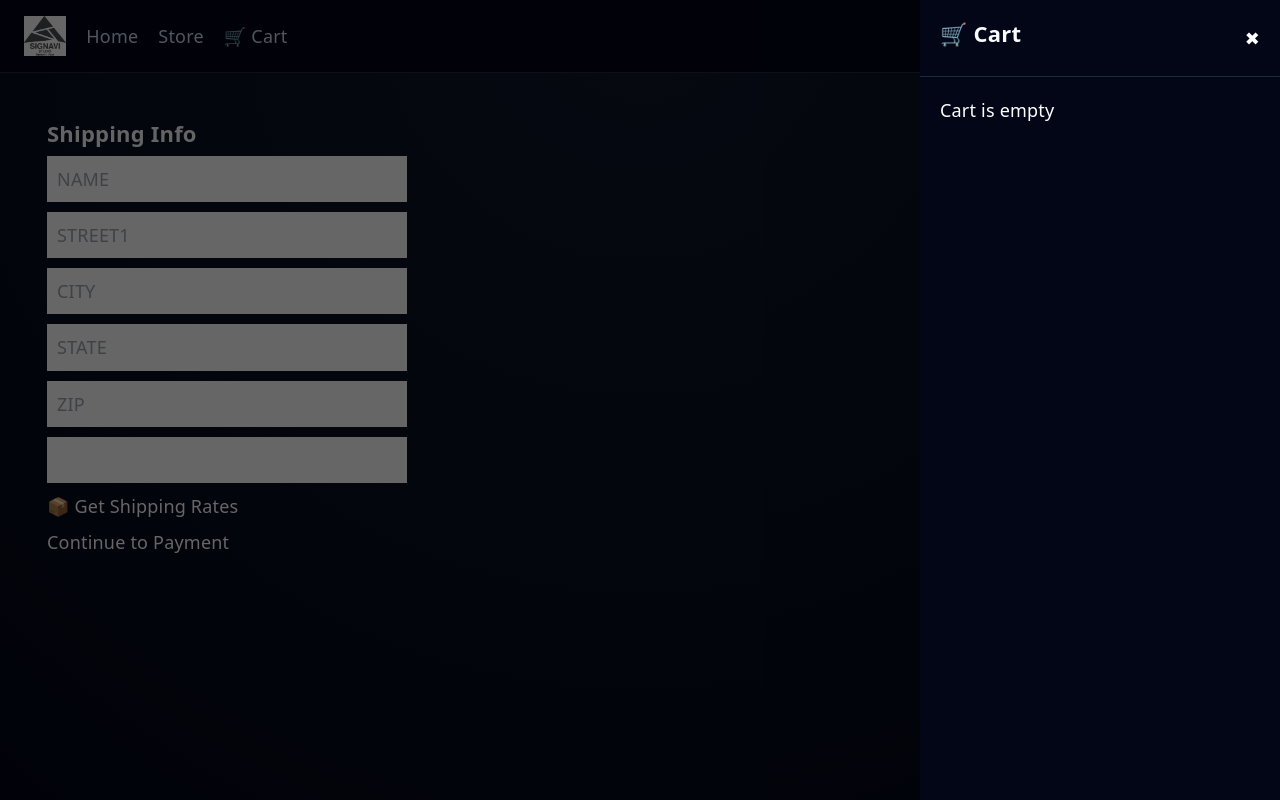
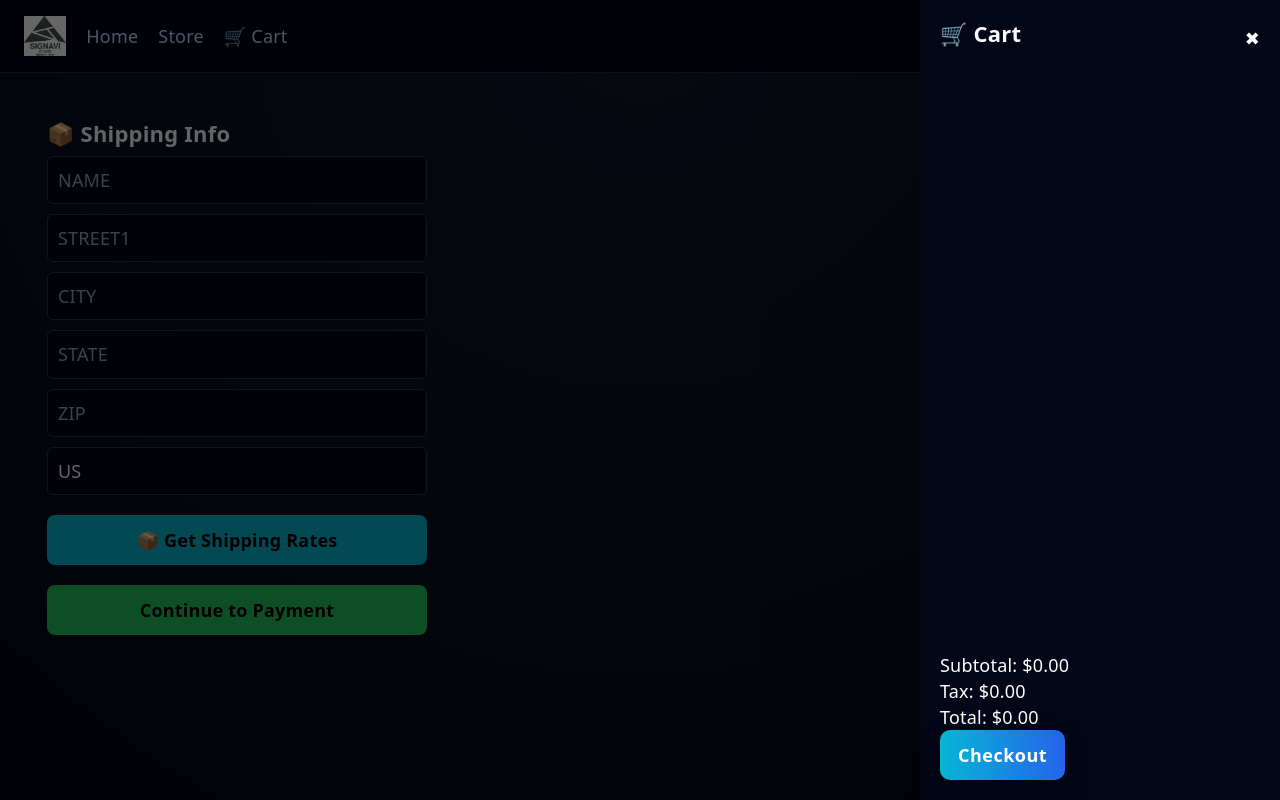
Before and after one commit to outlandi-co/signavi-studio, a React (Vite) app: page /client-checkout/1 in a window 1280 px wide. Both pictures are taken after a click on the button "🛒 Cart". Built offline with nearby package versions, Linux system fonts and the light colour scheme.

Commit message:
feat: shipping checkout page + zip + rates + validation

```diff
--- a/src/components/CartDrawer.jsx
+++ b/src/components/CartDrawer.jsx
@@ -6,8 +6,7 @@ import { useState, useMemo } from "react"
 
 export default function CartDrawer({ isOpen, onClose }) {
 
-  const { cart, removeFromCart, updateQuantity, clearCart } = useCart()
-
+  const { cart, removeFromCart, updateQuantity } = useCart()
   const [isRedirecting, setIsRedirecting] = useState(false)
 
   const safeClose = () => {
@@ -38,7 +37,7 @@ export default function CartDrawer({ isOpen, onClose }) {
 
   }, [cart])
 
-  /* ================= CHECKOUT ================= */
+  /* ================= FIXED CHECKOUT ================= */
   const handleCheckout = async () => {
     if (isRedirecting) return
 
@@ -59,46 +58,21 @@ export default function CartDrawer({ isOpen, onClose }) {
         return
       }
 
-      /* 🔥 BUILD ITEMS (FIXED WITH productId) */
-      const items = cart.map(item => {
-        const price = Number(
-          item?.selectedVariant?.price ??
-          item?.variant?.price ??
-          item?.price ??
-          0
-        )
-
-        const productId =
-          item.productId ||
-          item._id ||
-          item.id
-
-        if (!productId) {
-          console.error("❌ Missing productId on item:", item)
-          throw new Error("Missing productId")
-        }
-
-        return {
-          productId, // 🔥 FIX
+      const items = cart.map(item => ({
+        productId: item.productId || item._id || item.id,
         name: item.name,
         quantity: Number(item.quantity || 1),
-          price,
+        price: Number(item.price || 0),
         variant: {
           color: item?.selectedVariant?.color || "",
           size: item?.selectedVariant?.size || ""
         }
-        }
-      })
+      }))
 
-      /* 🔥 CALCULATE TOTALS */
-      const subtotal = items.reduce((sum, i) => {
-        return sum + (i.price * i.quantity)
-      }, 0)
+      const subtotal = items.reduce((sum, i) => sum + (i.price * i.quantity), 0)
+      const tax = subtotal * 0.0825
 
-      const taxRate = 0.0825
-      const tax = subtotal * taxRate
-
-      const payload = {
+      const orderRes = await api.post("/orders", {
         customerName: storedUser?.name || "Guest",
         email: storedUser.email,
         items,
@@ -107,162 +81,69 @@ export default function CartDrawer({ isOpen, onClose }) {
         tax,
         price: subtotal,
         finalPrice: subtotal + tax
-      }
+      })
 
-      console.log("🔥 FIXED ORDER PAYLOAD:", payload)
+      const orderId = orderRes?.data?.data?._id
 
-      /* 🔥 CREATE ORDER */
-      const orderRes = await api.post("/orders", payload)
+      if (!orderId) throw new Error("Order ID missing")
 
-      const orderId =
-        orderRes?.data?.data?._id ||
-        orderRes?.data?._id
+      console.log("➡️ Redirecting to shipping step:", orderId)
 
-      if (!orderId) {
-        throw new Error("Order ID missing")
-      }
-
-      /* 🔥 CREATE PAYMENT LINK */
-      const paymentRes = await api.post(`/square/create-payment/${orderId}`)
-      const url = paymentRes?.data?.url
-
-      if (!url) {
-        throw new Error("No payment URL returned")
-      }
-
-      console.log("💳 REDIRECTING:", url)
-
-      /* 🔥 CLEAR CART */
-      clearCart()
-      localStorage.removeItem("cart")
-
-      window.location.href = url
+      /* 🔥 KEY CHANGE */
+      window.location.href = `/client-checkout/${orderId}`
 
     } catch (err) {
       console.error("❌ CHECKOUT ERROR:", err)
-      alert(err?.response?.data?.message || err.message || "Checkout failed")
+      alert(err?.message || "Checkout failed")
       setIsRedirecting(false)
     }
   }
 
   return (
     <>
-      {/* BACKDROP */}
-      <div
-        onClick={safeClose}
-        style={{
-          position: "fixed",
-          inset: 0,
-          background: "rgba(0,0,0,0.6)",
-          opacity: isOpen ? 1 : 0,
-          pointerEvents: isOpen ? "auto" : "none",
-          zIndex: 900
-        }}
-      />
+      <div onClick={safeClose} style={{
+        position: "fixed", inset: 0, background: "rgba(0,0,0,0.6)",
+        opacity: isOpen ? 1 : 0, pointerEvents: isOpen ? "auto" : "none", zIndex: 900
+      }}/>
 
-      {/* DRAWER */}
       <div style={{
-        position: "fixed",
-        right: 0,
-        top: 0,
-        width: 360,
-        height: "100%",
-        background: "#020617",
-        transform: isOpen ? "translateX(0)" : "translateX(100%)",
-        transition: "0.3s ease",
-        display: "flex",
-        flexDirection: "column",
-        color: "white",
-        zIndex: 1000
+        position: "fixed", right: 0, top: 0, width: 360, height: "100%",
+        background: "#020617", transform: isOpen ? "translateX(0)" : "translateX(100%)",
+        transition: "0.3s", display: "flex", flexDirection: "column", color: "white", zIndex: 1000
       }}>
 
-        {/* HEADER */}
-        <div style={{
-          padding: 20,
-          display: "flex",
-          justifyContent: "space-between",
-          borderBottom: "1px solid #1e293b"
-        }}>
+        <div style={{ padding: 20, display: "flex", justifyContent: "space-between" }}>
           <h2>🛒 Cart</h2>
           <button onClick={safeClose}>✖</button>
         </div>
 
-        {/* CART ITEMS */}
         <div style={{ flex: 1, overflowY: "auto", padding: 20 }}>
-          {cart.length === 0 && <p>Cart is empty</p>}
-
-          {cart.map((item, index) => {
-            const price = Number(
-              item?.selectedVariant?.price ??
-              item?.variant?.price ??
-              item?.price ??
-              0
-            )
-
-            const qty = Number(item?.quantity || 1)
-            const lineTotal = price * qty
-            const id = item.productId || item._id
+          {cart.map((item, i) => {
+            const price = Number(item.price || 0)
+            const qty = Number(item.quantity || 1)
 
             return (
-              <div key={index} style={{
-                display: "flex",
-                gap: 10,
-                marginBottom: 16,
-                borderBottom: "1px solid #1e293b",
-                paddingBottom: 10
-              }}>
-                <SafeImage
-                  src={item.image || "/placeholder.png"}
-                  alt={item.name}
-                  style={{ width: 60, height: 60 }}
-                />
-
-                <div style={{ flex: 1 }}>
-                  <strong>{item.name}</strong>
-
-                  <p style={{ fontSize: 12, opacity: 0.7 }}>
-                    {(item.selectedVariant || item.variant)?.color || "N/A"} /
-                    {(item.selectedVariant || item.variant)?.size || "N/A"}
-                  </p>
-
-                  <p>${price.toFixed(2)} × {qty}</p>
-
-                  <p style={{ color: "#22c55e", fontWeight: "bold" }}>
-                    ${lineTotal.toFixed(2)}
-                  </p>
-
-                  <div style={{ display: "flex", gap: 6 }}>
-                    <button onClick={() => updateQuantity(id, qty - 1)}>-</button>
-                    <span>{qty}</span>
-                    <button onClick={() => updateQuantity(id, qty + 1)}>+</button>
-                  </div>
-                </div>
-
-                <button onClick={() => removeFromCart(id)}>✖</button>
+              <div key={i} style={{ marginBottom: 12 }}>
+                <SafeImage src={item.image} style={{ width: 60 }} />
+                <p>{item.name}</p>
+                <p>${price} × {qty}</p>
+                <button onClick={() => updateQuantity(item._id, qty - 1)}>-</button>
+                <button onClick={() => updateQuantity(item._id, qty + 1)}>+</button>
+                <button onClick={() => removeFromCart(item._id)}>✖</button>
               </div>
             )
           })}
         </div>
 
-        {/* TOTALS */}
-        {cart.length > 0 && (
-          <div style={{ padding: 20, borderTop: "1px solid #1e293b" }}>
+        <div style={{ padding: 20 }}>
           <p>Subtotal: ${subtotal.toFixed(2)}</p>
           <p>Tax: ${tax.toFixed(2)}</p>
+          <h3>Total: ${total.toFixed(2)}</h3>
 
-            <h3 style={{ color: "#22c55e" }}>
-              Total: ${total.toFixed(2)}
-            </h3>
-
-            <Button
-              onClick={handleCheckout}
-              fullWidth
-              disabled={isRedirecting}
-            >
-              {isRedirecting ? "🔐 Connecting..." : "💳 Checkout"}
+          <Button onClick={handleCheckout} disabled={isRedirecting}>
+            {isRedirecting ? "Loading..." : "Checkout"}
           </Button>
         </div>
-        )}
 
       </div>
     </>
--- a/src/pages/ClientCheckout.jsx
+++ b/src/pages/ClientCheckout.jsx
@@ -17,44 +17,107 @@ export default function ClientCheckout() {
 
   const [rates, setRates] = useState([])
   const [selectedRate, setSelectedRate] = useState(null)
+  const [loadingRates, setLoadingRates] = useState(false)
+  const [saving, setSaving] = useState(false)
 
+  /* ================= HANDLE INPUT ================= */
   const handleChange = (e) => {
     setForm({ ...form, [e.target.name]: e.target.value })
   }
 
-  const getRates = async () => {
-    try {
-      const res = await api.post("/shipping/get-rates", {
-        address_to: form
-      })
-      setRates(res.data.rates || [])
-    } catch (err) {
-      console.error(err)
-      alert("Failed to get shipping rates")
+  /* ================= VALIDATE ================= */
+  const validateForm = () => {
+    const required = ["name", "street1", "city", "state", "zip", "country"]
+
+    for (let field of required) {
+      if (!form[field]) {
+        alert(`Missing ${field}`)
+        return false
       }
     }
 
+    return true
+  }
+
+  /* ================= GET SHIPPING RATES ================= */
+  const getRates = async () => {
+    try {
+      if (!validateForm()) return
+
+      setLoadingRates(true)
+
+      console.log("📦 Getting rates with:", form)
+
+      const res = await api.post("/shipping/create-shipment", {
+        address_to: form
+      })
+
+      console.log("📦 SHIPPING RESPONSE:", res.data)
+
+      // 🔥 normalize rates (in case API shape changes)
+      const incomingRates =
+        res.data?.rates ||
+        res.data?.shipment?.rates ||
+        []
+
+      if (!incomingRates.length) {
+        alert("No shipping rates found")
+      }
+
+      setRates(incomingRates)
+
+    } catch (err) {
+      console.error("❌ RATE ERROR:", err.response?.data || err.message)
+      alert("Failed to get shipping rates")
+    } finally {
+      setLoadingRates(false)
+    }
+  }
+
+  /* ================= SUBMIT ================= */
   const handleSubmit = async () => {
+    try {
       if (!selectedRate) {
-      alert("Select shipping option")
+        alert("Select a shipping option")
         return
       }
 
+      setSaving(true)
+
+      console.log("🚚 Saving shipping selection:", selectedRate)
+
       await api.patch(`/orders/${id}/checkout`, {
         shippingAddress: form,
-      shippingCost: selectedRate.amount,
+        shippingCost: Number(selectedRate.amount),
         shippingRateId: selectedRate.object_id,
         carrier: selectedRate.provider,
         serviceLevel: selectedRate.servicelevel?.name
       })
 
+      // 🔥 Save locally for cart display (optional)
+      localStorage.setItem(
+        "shippingRate",
+        JSON.stringify({
+          amount: selectedRate.amount
+        })
+      )
+
       navigate(`/checkout/${id}`)
+
+    } catch (err) {
+      console.error("❌ SAVE ERROR:", err.response?.data || err.message)
+      alert("Failed to save shipping")
+    } finally {
+      setSaving(false)
+    }
   }
 
+  /* ================= UI ================= */
   return (
-    <div style={{ padding: 20, color: "white", maxWidth: 400 }}>
-      <h2>Shipping Info</h2>
+    <div style={{ padding: 20, color: "white", maxWidth: 420 }}>
+      <h2>📦 Shipping Info</h2>
 
+      {/* FORM */}
       {Object.keys(form).map((key) => (
         <input
           key={key}
@@ -62,22 +125,88 @@ export default function ClientCheckout() {
           placeholder={key.toUpperCase()}
           value={form[key]}
           onChange={handleChange}
-          style={{ display: "block", marginBottom: 10, width: "100%", padding: 10 }}
+          style={{
+            display: "block",
+            marginBottom: 10,
+            width: "100%",
+            padding: 10,
+            borderRadius: 6,
+            border: "1px solid #333",
+            background: "#020617",
+            color: "white"
+          }}
         />
       ))}
 
-      <button onClick={getRates}>📦 Get Shipping Rates</button>
+      {/* GET RATES */}
+      <button
+        onClick={getRates}
+        disabled={loadingRates}
+        style={btn}
+      >
+        {loadingRates ? "Getting rates..." : "📦 Get Shipping Rates"}
+      </button>
+
+      {/* RATES */}
+      {rates.length > 0 && (
+        <div style={{ marginTop: 20 }}>
+          <h3>Select Shipping</h3>
 
           {rates.map((r) => (
-        <label key={r.object_id} style={{ display: "block" }}>
-          <input type="radio" onChange={() => setSelectedRate(r)} />
-          {r.provider} - {r.servicelevel?.name} - ${r.amount}
+            <label key={r.object_id} style={rateBox}>
+              <input
+                type="radio"
+                name="shipping"
+                onChange={() => setSelectedRate(r)}
+              />
+              <div>
+                <strong>{r.provider}</strong>
+                <p>{r.servicelevel?.name}</p>
+                <p style={{ color: "#22c55e" }}>
+                  ${Number(r.amount).toFixed(2)}
+                </p>
+              </div>
             </label>
           ))}
+        </div>
+      )}
 
-      <button onClick={handleSubmit} style={{ marginTop: 10 }}>
-        Continue to Payment
+      {/* CONTINUE */}
+      <button
+        onClick={handleSubmit}
+        disabled={saving}
+        style={{
+          ...btn,
+          marginTop: 20,
+          background: "#22c55e"
+        }}
+      >
+        {saving ? "Saving..." : "Continue to Payment"}
       </button>
     </div>
   )
 }
+
+/* ================= STYLES ================= */
+
+const btn = {
+  width: "100%",
+  padding: 12,
+  marginTop: 10,
+  borderRadius: 8,
+  border: "none",
+  cursor: "pointer",
+  background: "#06b6d4",
+  color: "#000",
+  fontWeight: "bold"
+}
+
+const rateBox = {
+  display: "flex",
+  gap: 10,
+  padding: 10,
+  border: "1px solid #1e293b",
+  borderRadius: 8,
+  marginBottom: 10,
+  cursor: "pointer"
+}
```
Lines whose indentation alone changed are shown as unchanged.
